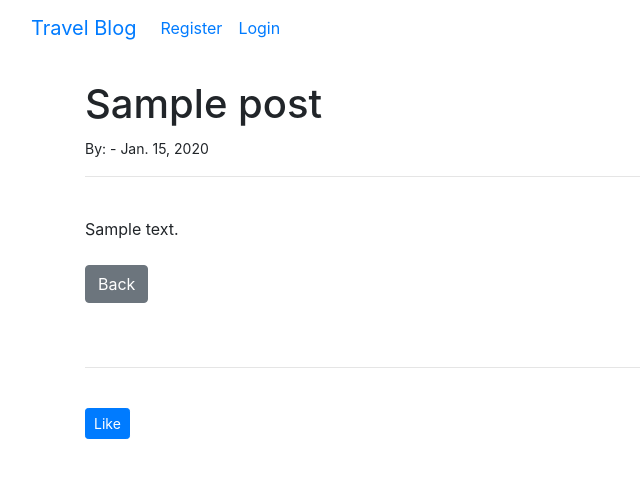
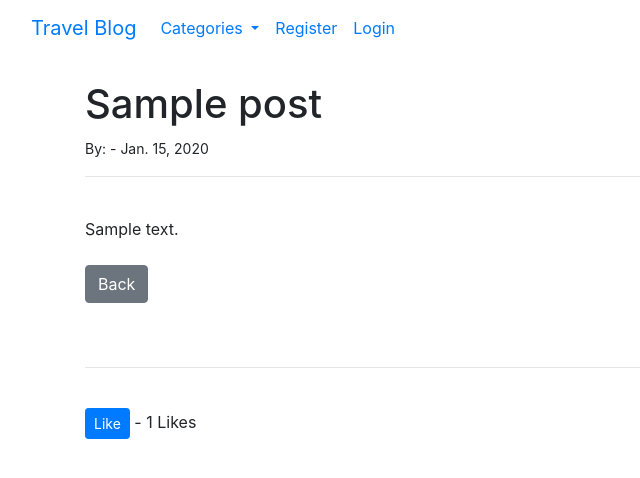
Before and after one commit to rebazp/TRAVELBLOG, a Django app: page /article/1 in a window 1280 px wide. Shown: the top 478 px of the page, without its empty margins (0-640 px from the left). Run offline with Django 4.2, Linux system fonts and the light colour scheme; data comes from the database, SQL or seed files in the repository; tables that the repository leaves empty hold one stand-in row (values such as "Sample post").

Commit message:
setup number of likes

```diff
--- a/travel/models.py
+++ b/travel/models.py
@@ -22,6 +22,9 @@ class Post(models.Model):
     category = models.CharField(max_length=250)
     likes = models.ManyToManyField(User, related_name='blog_posts')
 
+    def total_likes(self):
+        return self.likes.count()
+
     def __str__(self):
         return self.title + ' | ' + str(self.author)
 
--- a/travel/templates/article_details.html
+++ b/travel/templates/article_details.html
@@ -25,7 +25,7 @@
 <br/><br/><br/><hr><br/>
 <form action="{% url 'like_post' post.pk %}" method="POST">
     {% csrf_token %}
-    <button type="submit", name="post_id", value="{{ post.id }}", class="btn btn-primary btn-sm">Like</button>
+    <button type="submit", name="post_id", value="{{ post.id }}", class="btn btn-primary btn-sm">Like</button> - {{ total_likes }} Likes
 </form>
 
 
--- a/travel/views.py
+++ b/travel/views.py
@@ -23,10 +23,13 @@ class ArticleDetailView(DetailView):
     model = Post
     template_name = 'article_details.html'
 
-    def get_context_date(self, *args, **kwargs):
+    def get_context_data(self, *args, **kwargs):
         cat_menu= Category.objects.all()
         context = super(ArticleDetailView, self).get_context_data(*args, **kwargs)
+        thumb = get_object_or_404(Post, id=self.kwargs['pk'])
+        total_likes = thumb.total_likes()
         context["cat_menu"] = cat_menu
+        context["total_likes"] = total_likes
         return context
 
 class AddPostView(CreateView):
```
